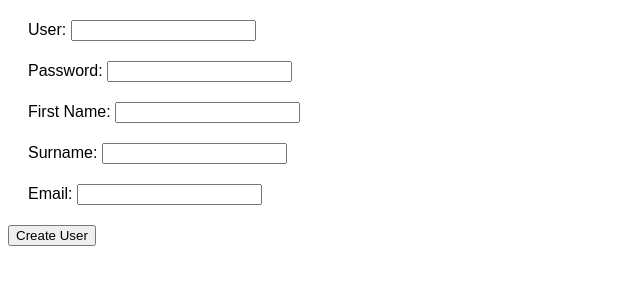
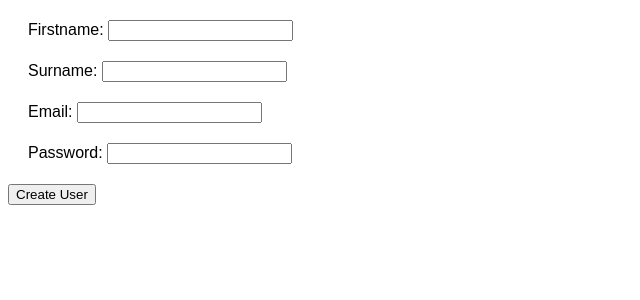
Before and after one commit to CohenThomson/wat1, a Django app: page /users/create_user/ in a window 1280 px wide. Shown: the part 102-402 px from the top of the page, without its empty margins (0-640 px from the left). Run offline with Django 5.2, Linux system fonts and the light colour scheme; a user stored in the database is signed in.

Commit message:
code is explianed 4/4/24

```diff
--- a/eduprod/forms.py
+++ b/eduprod/forms.py
@@ -4,3 +4,5 @@ from django import forms
 class CardCheckForm(forms.Form):
     card_id = forms.IntegerField(required=True)
     solved = forms.BooleanField(required=False)
+
+#this form allows users to input a flashcard ID and mark whether it has been solved or not.
--- a/eduprod/models.py
+++ b/eduprod/models.py
@@ -1,8 +1,10 @@
 from django.db import models
+from django.contrib.auth.models import User
+#Imports necessary modules for Django models and User authentication.
 
 NUM_BOXES = 5
 BOXES = range(1, NUM_BOXES + 1)
-
+#Sets up the number of boxes for organizing flashcards.
 
 class Card(models.Model):
     question = models.CharField(max_length=100)
@@ -15,3 +17,5 @@ class Card(models.Model):
 
     def __str__(self):
         return self.question
+#Declares a Django model called Card representing flashcards. Fields: question: Stores the question on the flashcard. answer: Stores the answer to the question. box: Represents the box number where the card belongs. date_created: Stores the creation date of the flashcard.
+# Methods: __str__(): Specifies how instances of the model should be represented as strings, returning the question.
--- a/eduprod/templates/eduprod/box.html
+++ b/eduprod/templates/eduprod/box.html
@@ -9,3 +9,4 @@
         {% include "eduprod/card.html" with card=check_card %}
     {% endif %}
 {% endblock content %}
+<!-- this template extends a layout template, defines a content block for displaying flashcards in a specific box, shows the box number, the number of cards remaining, and optionally displays details of a checked flashcard if available.-->
--- a/eduprod/templates/eduprod/box_links.html
+++ b/eduprod/templates/eduprod/box_links.html
@@ -1,5 +1,4 @@
 {% load humanize %}
-
 
 {% for box in boxes %}
     <a href="{% url 'eduprod:box' box_num=box.number %}">
--- a/eduprod/templates/eduprod/card.html
+++ b/eduprod/templates/eduprod/card.html
@@ -18,3 +18,4 @@
         {% include "eduprod/card_check_form.html" with solved=False %}
     {% endif %}
 </article>
+<!--this HTML structure dynamically displays a flashcard's question and answer, along with options for editing or deleting the flashcard if it's not being checked. If the flashcard is being checked, it provides a form to mark it as solved or unsolved.-->
--- a/eduprod/templates/eduprod/card_check_form.html
+++ b/eduprod/templates/eduprod/card_check_form.html
@@ -8,3 +8,5 @@
         <input type="submit" value="❌ I don't know"/>
     {% endif %}
 </form>
+
+<!--  this form allows users to check a flashcard, providing hidden input fields for the card ID and the solved status, and presents buttons for indicating whether the user knows the answer or not.-->
--- a/eduprod/templates/eduprod/card_form.html
+++ b/eduprod/templates/eduprod/card_form.html
@@ -15,3 +15,5 @@
         Cancel
     </a>
 {% endblock %}
+
+<!-- this template extends a layout template, defines a content block for creating or editing a flashcard, displays appropriate headings based on whether it's for creating or editing, renders a form for inputting card details, and provides a cancel link to return to the card list.-->
--- a/eduprod/templates/eduprod/card_list.html
+++ b/eduprod/templates/eduprod/card_list.html
@@ -15,3 +15,5 @@
         {% include "eduprod/card.html" %}
     {% endfor %}
 {% endblock content %}
+
+<!--  this template extends a layout template, defines a content block for displaying a list of flashcards, includes a link for creating new cards, iterates over each card, and displays their details including the box number in ordinal format.-->
--- a/eduprod/templates/eduprod/layout.html
+++ b/eduprod/templates/eduprod/layout.html
@@ -76,3 +76,4 @@
 </body>
 
 </html>
+<!-- this HTML template sets up the structure of a webpage for a Flashcards web application, including styles, headers, user information display, and main content. It also integrates with Django template language for dynamic content rendering.-->
--- a/eduprod/templates/eduprod/navigation.html
+++ b/eduprod/templates/eduprod/navigation.html
@@ -4,3 +4,4 @@
     <a href="{% url 'eduprod:card-list' %}">🗂 All Cards</a>
     {% boxes_as_links %}
 </nav>
+<!--this template loads custom template tags or filters and creates navigation links for viewing all cards and accessing boxes/categories of cards within the application. The boxes_as_links tag or filter dynamically generates these links based on the available boxes in the application.-->
--- a/eduprod/templatetags/eduprod_tags.py
+++ b/eduprod/templatetags/eduprod_tags.py
@@ -2,9 +2,11 @@ from django import template
 from eduprod.models import BOXES, Card
 
 register = template.Library()
+#Creates an instance of Django's Library class to register custom template tags.
 
 
 @register.inclusion_tag("eduprod/box_links.html")
+#Decorator used to register a template tag named boxes_as_links and specify the template (eduprod/box_links.html) to render the tag.
 def boxes_as_links():
     boxes = []
     for box_num in BOXES:
@@ -12,3 +14,5 @@ def boxes_as_links():
         boxes.append({"number": box_num, "card_count": card_count})
 
     return {"boxes": boxes}
+
+#this code defines a custom template tag that generates navigation links to boxes/categories of flashcards. The tag retrieves the number of cards associated with each box and passes this information to a template for rendering.
--- a/eduprod/urls.py
+++ b/eduprod/urls.py
@@ -10,3 +10,5 @@ urlpatterns = [
     path('delete/<int:pk>/', views.CardDeleteView.as_view(), name='card-delete'),
     path("box/<int:box_num>", views.BoxView.as_view(), name="box"),
 ]
+
+#this code sets up URL patterns for the 'eduprod' app, directing different URLs to specific views for handling various actions related to managing flashcards.
--- a/users/forms.py
+++ b/users/forms.py
@@ -1,16 +1,9 @@
 from django import forms
-from django.contrib.auth.models import User
+from users.models import UserProfile
 
-class UserForm(forms.Form):
-    user = forms.CharField(label='User', max_length=150)
-    password = forms.CharField(label='Password', widget=forms.PasswordInput)
-    firstname = forms.CharField(label='First Name', max_length=30)
-    surname = forms.CharField(label='Surname', max_length=150)
-    email = forms.EmailField(label='Email')
+class UserForm(forms.ModelForm):
+    class Meta:
+        model = UserProfile
+        fields = ['firstname', 'surname', 'email', 'password']
 
-
-
-    # user = forms.OneToOneField(label='user', User, on_delete=forms.CASCADE)
-    # firstname = forms.CharField(label='firstname', max_length=50, null=True, blank=True)
-    # surname = forms.CharField(label='surname', max_length=50, null=True, blank=True)
-    # email = forms.EmailField(label='email', null=True, blank=True)
+    password = forms.CharField(widget=forms.PasswordInput)
--- a/users/views.py
+++ b/users/views.py
@@ -5,14 +5,13 @@ from django.contrib.auth import authenticate, login, logout
 from django.contrib.auth.decorators import login_required
 from django.contrib import messages
 from .forms import UserForm
-from django.contrib.auth.models import User
 from users.models import UserProfile
-
 
 def index(request):
     if not request.user.is_authenticated:
         return HttpResponseRedirect(reverse("users:login"))
     return render(request, "users/user.html")
+
 
 def login_view(request):
     if request.method == "POST":
@@ -34,7 +33,6 @@ def logout_view(request):
 
 @login_required
 def create_user(request):
-
     if request.method == 'POST':
         form = UserForm(request.POST)
         if form.is_valid():
@@ -43,14 +41,13 @@ def create_user(request):
             email = form.cleaned_data['email']
             password = form.cleaned_data['password']
 
-            user = User.objects.create_user(username=email, email=email, password=password, first_name=firstname, last_name=surname)
+            user = UserProfile.objects.create_user(username=email, email=email, password=password, first_name=firstname, last_name=surname)
 
             UserProfile.objects.create(
                 user=user,
                 firstname=firstname,
                 surname=surname,
                 email=email,
-
             )
 
             return redirect('users:index')
```
Also changed, not shown: eduprod/views.py (+13 -1 lines), db.sqlite3.
